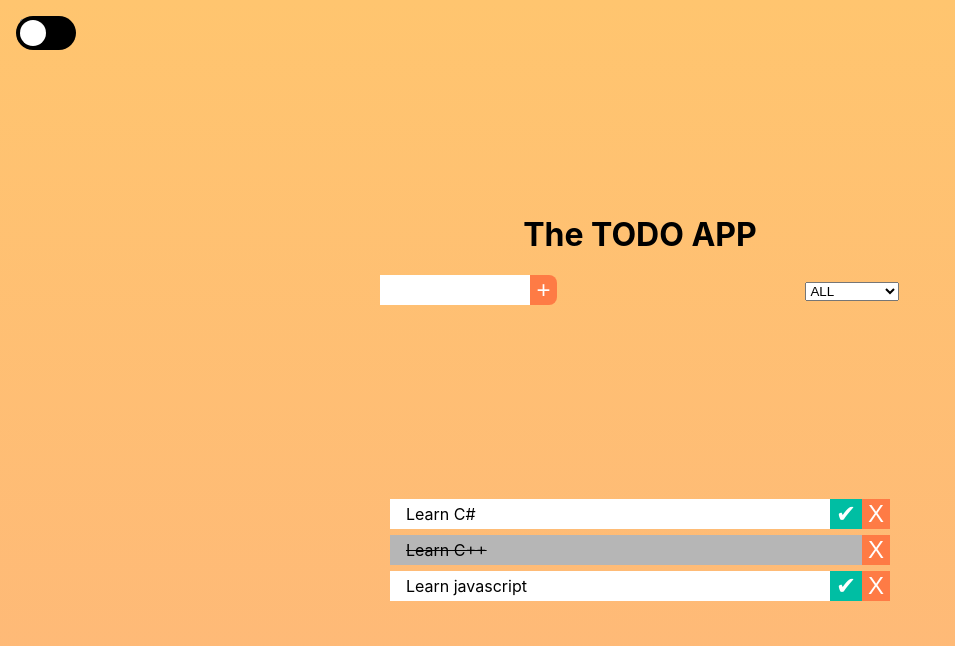
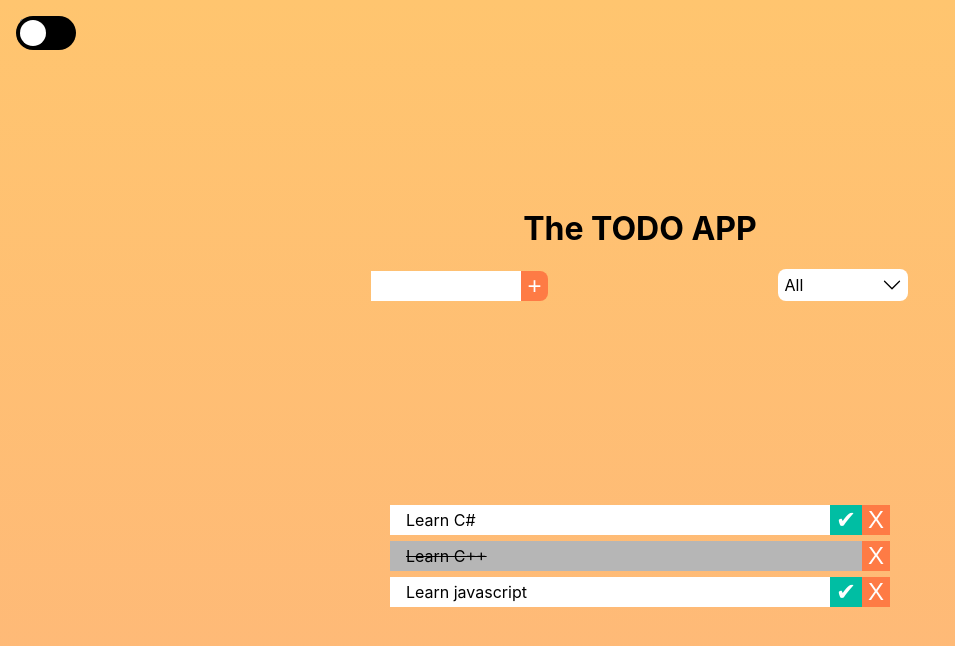
Before and after one commit to abdoashraf56/front-end-react-projects, a Next.js app: page /todo in a window 1280 px wide. Shown: the top 646 px of the page, without its empty margins (0-955 px from the left). Built offline with nearby package versions, Linux system fonts and the light colour scheme.

Commit message:
add custom select

```diff
--- a/components/AddForm.js
+++ b/components/AddForm.js
@@ -20,7 +20,7 @@ function AddForm({ styles, add }) {
     })
 
     return (
-        <div className={styles.flex_row}>
+        <div className={styles.input_container}>
             <input
                 className={styles.input_form}
                 type="text" maxLength={50}
--- a/components/FilterForm.js
+++ b/components/FilterForm.js
@@ -1,16 +1,51 @@
-function FilterForm({ styles, change_value }) {
+import { useState } from 'react';
+import { BsChevronDown } from 'react-icons/bs'
+import Option from './Option';
+import { motion, AnimatePresence } from 'framer-motion'
 
-    let handleChange = (e) => {
-        change_value(e.target.value)
+function FilterForm({ styles, change_value, options }) {
+
+    let [show, setShow] = useState(false)
+
+    let [value, setValue] = useState(options[0])
+
+    let handleChange = (value) => {
+        setShow(!show)
+        setValue(value)
+        change_value(value)
+    }
+
+    let handleToggle = () => {
+        setShow(!show)
     }
 
     return (
-        <div className={styles.custom_select}>
-            <select onChange={handleChange}>
-                <option value={"All"}>ALL</option>
-                <option value={"Complete"}>Complete</option>
-                <option value={"Uncomplete"}>Uncomplete</option>
-            </select>
+
+        <div className={styles.select_container} onClick={handleToggle}>
+            <div className={styles.select_value}>{value}</div>
+
+            <AnimatePresence exitBeforeEnter>
+                {show &&
+                    <motion.div
+                        className={styles.option_container}
+                        initial={{ y: -20, height: 0, opacity: 0 }}
+                        animate={{ y: 0, height: "auto", opacity: 1 }}
+                        exit={{ y: -20, height: 0, opacity: 0 }}
+                        transition={{ duration: .2 }}
+                    >
+                        {options.map(option => {
+                            return <Option
+                                title={option}
+                                styles={styles}
+                                change={handleChange}
+                            />
+                        })}
+                    </motion.div>
+                }
+            </AnimatePresence>
+            <div className={styles.arrow_container}>
+                <BsChevronDown fontSize={20} />
+            </div>
         </div>
     );
 }
--- /dev/null
+++ b/components/Option.js
@@ -0,0 +1,15 @@
+
+function Option({ title, styles, change }) {
+
+    let handleClick = () => {
+        change(title)
+    }
+
+    return (
+        <div className={styles.option} onClick={handleClick}>
+            {title}
+        </div>
+    );
+}
+
+export default Option;
--- a/components/TodoList.js
+++ b/components/TodoList.js
@@ -7,7 +7,7 @@ function TodoList({ styles, list, filter, update_todo, delete_todo }) {
         if (filter == "All") return list
 
         return list.filter(todo => {
-            if (filter == "Complete") {
+            if (filter == "Compelete") {
                 return todo.compelete == true
             } else {
                 return todo.compelete == false
--- a/package.json
+++ b/package.json
@@ -12,6 +12,7 @@
     "next": "10.2.0",
     "react": "17.0.2",
     "react-dom": "17.0.2",
+    "react-icons": "^4.2.0",
     "sass": "^1.32.12"
   }
 }
--- a/pages/todo.js
+++ b/pages/todo.js
@@ -51,8 +51,8 @@ function todo(props) {
     return (
         <div className={theme ? styles.light : styles.dark}>
 
-            {/*
-            <div className={styles.splash_container}>
+
+            {/* <div className={styles.splash_container}>
                 <Splash styles={styles} />
             </div> */}
 
@@ -65,7 +65,11 @@ function todo(props) {
                     <h1 className={styles.title}>The TODO APP</h1>
                     <div className={styles.add_filter_container}>
                         <AddForm styles={styles} add={add_todo_to_list} />
-                        <FilterForm styles={styles} change_value={change_filter_value} />
+                        <FilterForm
+                            styles={styles}
+                            change_value={change_filter_value}
+                            options={["All", "Compelete", "Uncomplete"]}
+                        />
                     </div>
                 </div>
 
--- a/styles/todo.module.scss
+++ b/styles/todo.module.scss
@@ -112,8 +112,13 @@ $todo_item_min_height: 30px;
     .add_filter_container {
         @extend .flex_row;
         justify-content: space-around;
-        align-items: center;
+        align-items: first baseline;
+        flex-wrap: wrap;
         width: 60vw;
+
+        .input_container {
+            @extend .flex_row;
+            margin-bottom: 16px;
 
             .input_form {
                 border: none;
@@ -126,6 +131,53 @@ $todo_item_min_height: 30px;
                 @extend .btn;
                 color: var(--second_text_color);
                 border-radius: 0 $btn_radius_value $btn_radius_value 0;
+            }
+        }
+
+        .select_container {
+            @extend .flex_row;
+            cursor: pointer;
+            width: 130px;
+            justify-content: flex-end;
+            align-items: center;
+            padding: 6px;
+            position: relative;
+            background-color: var(--second_text_color);
+            border-radius: 8px;
+
+            .select_value {
+                flex: 3;
+                color: var(--primary_text_color);
+            }
+
+            .arrow_container {
+                @extend .flex_row;
+                color: var(--primary_text_color);
+                justify-content: flex-end;
+                align-items: center;
+                flex: 1;
+                align-self: center;
+            }
+
+            .option_container {
+                @extend .flex_col;
+                width: 130px;
+                position: absolute;
+                left: 0;
+                top: 34px;
+                background-color: var(--second_text_color);
+                border-radius: $btn_radius_value;
+
+                .option {
+                    padding: 6px;
+                    color: var(--primary_text_color);
+                }
+
+                .option:hover {
+                    background-color: var(--primary_btn_color);
+                    color: var(--second_text_color);
+                }
+            }
         }
     }
 
```
Also changed, not shown: 1 other file (tests, documents, lock files or other folders). Lines whose indentation alone changed are shown as unchanged.
